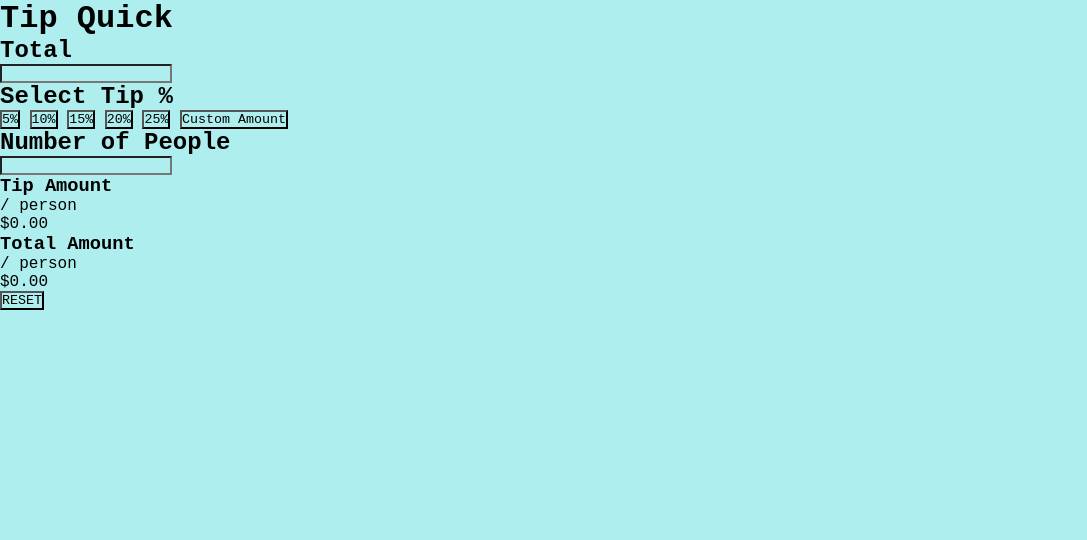
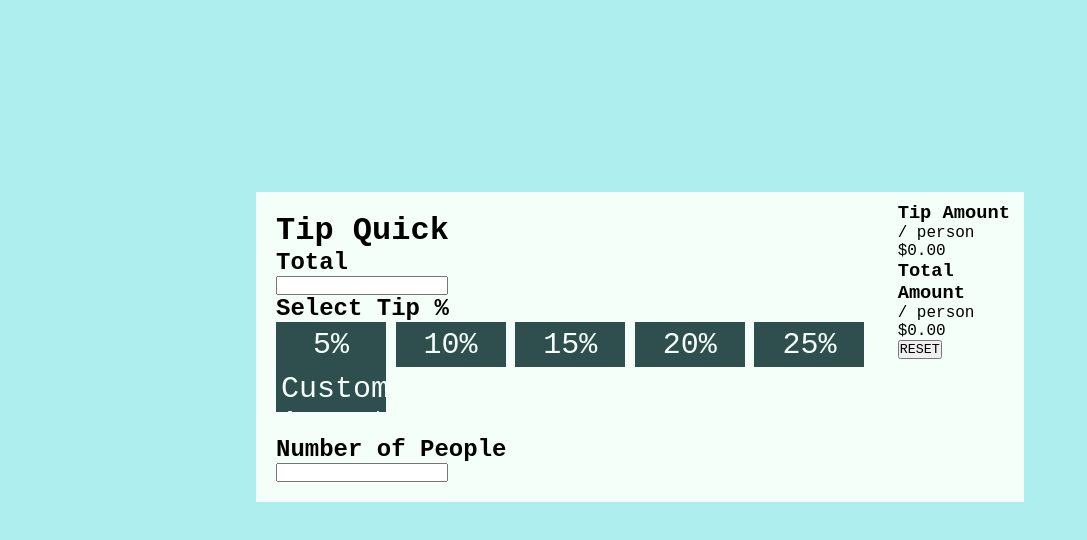
Before and after one commit to disciplinedfox/TippingApp, a plain HTML site: page index.html in a window 1280 px wide. Shown: the whole page, without its empty margins (0-1087 px from the left). Drawn offline with Linux system fonts and the light colour scheme.

Commit message:
button sizes and container colors/sizing

```diff
--- a/index.html
+++ b/index.html
@@ -8,10 +8,10 @@
 </head>
 <body>
     <div class="container">
-        <div class="appTitle">
-            <h1>Tip Quick</h1>
-        </div>
         <div class="appLeft">
+            <div class="appTitle">
+                <h1>Tip Quick</h1>
+            </div>
             <h2>Total</h2>
             <div class="amountEntry">
                 <input type="text">
--- a/styles.css
+++ b/styles.css
@@ -1,6 +1,44 @@
 * {
     font-family: 'Courier New', Courier, monospace;
-    background-color: paleturquoise;
+
     margin: 0;
     padding: 0;
 }
+
+body {
+    background-color: paleturquoise;
+}
+
+h2 {
+    font: 12px;
+}
+
+.container {
+    margin: 15% 20%;
+    padding: 10px;
+    background-color: mintcream;
+    display: flex;
+}
+
+.appLeft {
+    padding: 10px;
+    display: flex;
+    flex-direction: column
+}
+
+.appRight {
+    padding. 10px;
+    display: flex;
+    flex-direction: column;
+}
+
+.tip {
+    border: none;
+    font-size: 30px;
+    width: 110px;
+    height: 45px;
+    padding: 5px;
+    background-color: darkslategray;
+    color: mintcream;
+
+}
```
